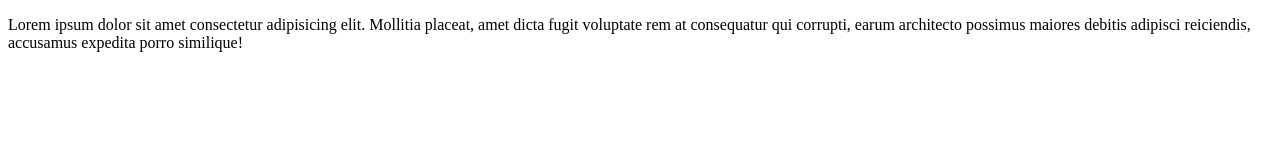
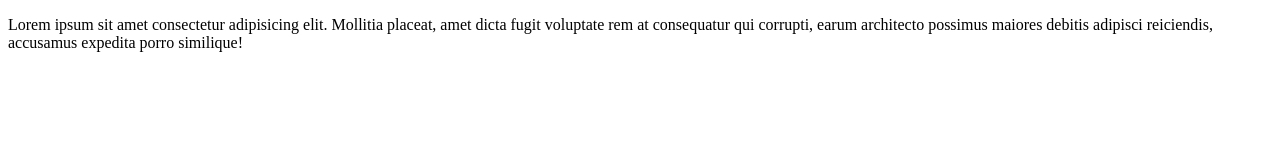
Before and after one commit to MatiasBobi/numenPracticaGithub, a plain HTML site: page index3.html in a window 1280 px wide. Drawn offline with Linux system fonts and the light colour scheme.

Commit message:
Cambios index 3

```diff
--- a/index3.html
+++ b/index3.html
@@ -7,6 +7,6 @@
     <title>Document</title>
 </head>
 <body>
-    <p>Lorem ipsum dolor sit amet consectetur adipisicing elit. Mollitia placeat, amet dicta fugit voluptate rem at consequatur qui corrupti, earum architecto possimus maiores debitis adipisci reiciendis, accusamus expedita porro similique!</p>
+    <p>Lorem ipsum sit amet consectetur adipisicing elit. Mollitia placeat, amet dicta fugit voluptate rem at consequatur qui corrupti, earum architecto possimus maiores debitis adipisci reiciendis, accusamus expedita porro similique!</p>
 </body>
 </html>
```
